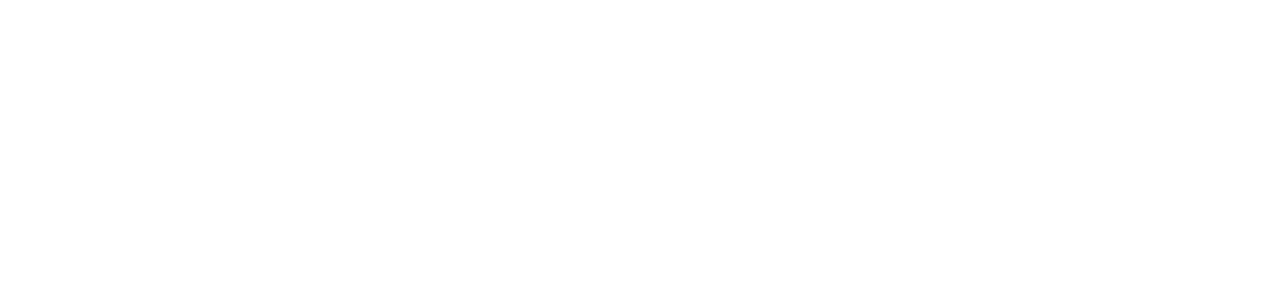
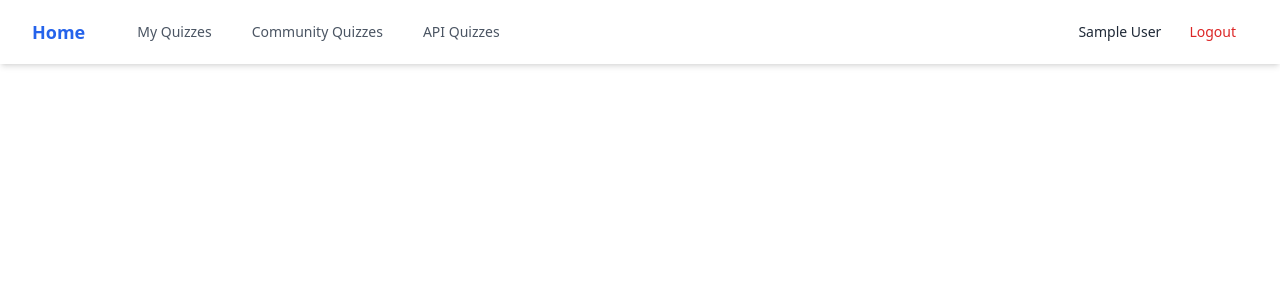
Before and after one commit to Cpit405-QuizApp/QuizApp, a React (Vite) app in the folder client/: page /apiquizzes in a window 1280 px wide. Before the commit this address had no page. Shown: the top 300 px of the page. Built offline with nearby package versions, Linux system fonts and the light colour scheme; no server answers; sample sign-in values are in the browser's storage; the HTML template or start-up script is replaced by a standard one.

Commit message:
Added Tokens, headers , logout

```diff
--- a/client/src/App.jsx
+++ b/client/src/App.jsx
@@ -5,20 +5,32 @@
 import LoginPage from "./pages/LoginPage";
 import Layout from "./Layout";
 import axios from "axios";
-
+import Homepage from "./pages/Homepage";
+import { UserContextProvider } from "./UserContextProvider";
+import myquizzes from "./pages/quiz/myquizzes";
+import CommunityQuizzes from "./pages/quiz/communityquizzes";
+import ApiQuizzes from "./pages/quiz/apiquizzes";
 axios.defaults.baseURL="http://localhost:4000"
-
+axios.defaults.withCredentials=true
 function App() {
   return (
+    <UserContextProvider>
+
     <Routes>
       <Route path="/" element={<Layout/>}>
-        <Route path="/register" element={<RegisterPage />} />
-        <Route index element={<IndexPage />} />
+        <Route path="/home" element={<Homepage />} />
+        <Route path="/myquizzes"element={<myquizzes />} />
+        <Route path="/communityquizzes" element={<CommunityQuizzes />} />
+        <Route path="/apiquizzes" element={<ApiQuizzes />} />
 
+      </Route>
       <Route path="/login" element={<LoginPage />} />
-      </Route>
+      <Route path="/register" element={<RegisterPage />} />
+      <Route index element={<IndexPage />} />
 
     </Routes>
+    </UserContextProvider>
+
   );
 }
 
--- a/client/src/Header.jsx
+++ /dev/null
@@ -1,9 +0,0 @@
-export default function Header(){
-
-
-    return(
-
-<div>This is header</div>
-
-    )
-}
--- a/client/src/Layout.jsx
+++ b/client/src/Layout.jsx
@@ -1,6 +1,6 @@
 
 import { Outlet } from "react-router-dom";
-import Header from "./Header";
+import Header from "./components/Header";
 
 export default function Layout(){
 
--- /dev/null
+++ b/client/src/UserContextProvider.jsx
@@ -0,0 +1,31 @@
+import axios from "axios";
+import { createContext, useEffect, useState } from "react";
+
+export const UserContext = createContext({});
+
+export function UserContextProvider({ children }) {
+  const [user, setUser] = useState(null);
+  const [ready, setReady] = useState(false);
+
+  useEffect(() => {
+    const storedUser = JSON.parse(localStorage.getItem("user"));
+    if (storedUser) {
+      setUser(storedUser);
+    }
+
+    axios.get("/profile")
+    .then(({ data }) => {
+      setUser(data);
+      setReady(true);
+      setAuthenticated(true);
+    })
+    .catch(error => {
+      setReady(true);
+    });
+}, []);
+  return (
+    <UserContext.Provider value={{ user, setUser, ready }}>
+      {children}
+    </UserContext.Provider>
+  );
+}
--- /dev/null
+++ b/client/src/components/Header.jsx
@@ -0,0 +1,64 @@
+import React, { useContext } from "react";
+import { Link, NavLink, Navigate } from "react-router-dom";
+import { UserContext } from "../UserContextProvider";
+import axios from "axios"; // Import axios
+
+export default function Header() {
+  const { user, ready, setUser } = useContext(UserContext); // Import and use setUser
+
+  const handleLogout = async () => {
+    setUser(null);
+    localStorage.removeItem("user");
+    try {
+      await axios.post("/logout");
+    } catch (error) {
+      console.error("Logout error:", error);
+    }
+    window.location.href = "/login";
+  };
+
+  if (!ready) {
+    return <div className="text-center py-4">Loading...</div>;
+  }
+
+  if (user) {
+    return (
+      <header className="bg-white shadow-md">
+        <nav className="max-w-7xl mx-auto px-4 sm:px-6 lg:px-8">
+          <div className="flex items-center justify-between h-16">
+            <div className="flex items-center">
+              <Link to="/home" className="text-lg font-semibold text-blue-600 hover:text-blue-800">
+                Home
+              </Link>
+
+              <div>
+  <div className="ml-10 flex items-baseline space-x-4">
+    <NavLink to="/myquizzes" className="text-gray-600 hover:text-gray-800 px-3 py-2 rounded-md text-sm font-medium">
+      My Quizzes
+    </NavLink>
+
+    <NavLink to="/communityquizzes" className="text-gray-600 hover:text-gray-800 px-3 py-2 rounded-md text-sm font-medium">
+      Community Quizzes
+    </NavLink>
+
+    <NavLink to="/apiquizzes" className="text-gray-600 hover:text-gray-800 px-3 py-2 rounded-md text-sm font-medium">
+      API Quizzes
+    </NavLink>
+  </div>
+</div>
+            </div>
+
+            <div className="flex items-center">
+              <span className="text-gray-800 text-sm font-medium mr-4">{user.firstName} {user.lastName}</span>
+              <button onClick={handleLogout} className="text-red-600 hover:text-red-800 px-3 py-2 rounded-md text-sm font-medium">
+                Logout
+              </button>
+            </div>
+          </div>
+        </nav>
+      </header>
+    );
+  } else {
+    return <Navigate to="/" />;
+  }
+}
--- /dev/null
+++ b/client/src/pages/Homepage.jsx
@@ -0,0 +1,16 @@
+import { Link } from "react-router-dom";
+import { Navigate } from "react-router-dom";
+import React, { useContext, useState, useEffect } from "react";
+import axios from "axios";
+import { UserContext } from "../UserContextProvider";
+export default function Homepage(){
+
+
+return(
+  <div className="min-h-screen flex flex-col justify-start items-center py-8 ">
+
+</div>
+
+)
+
+}
--- a/client/src/pages/LoginPage.jsx
+++ b/client/src/pages/LoginPage.jsx
@@ -1,22 +1,25 @@
-import React, { useState } from "react";
-import { Link, useNavigate } from "react-router-dom";
+import React, { useState,useContext } from "react";
+import { Link, useNavigate} from "react-router-dom";
 import axios from "axios";
+import { UserContext } from "../UserContextProvider";
 
 export default function LoginPage() {
   const [email, setEmail] = useState("");
   const [password, setPassword] = useState("");
   const navigate = useNavigate();
+  const { setUser } = useContext(UserContext);
 
   async function login(ev) {
     ev.preventDefault();
     try {
-      await axios.post("/login", { email, password });
-      alert("Login successful");
-      navigate("/index");
+      const { data } = await axios.post("/login", { email, password });
+
+      setUser(data);
+       alert("Login successful");
+      navigate("/home");
     } catch (e) {
-      const errorMessage =
-        e.response?.data?.message || "An unknown error occurred";
-      alert("Login Failed: " + errorMessage);
+
+      alert("Login Failed: " + e);
     }
   }
 
--- /dev/null
+++ b/client/src/pages/quiz/apiquizzes.jsx
@@ -0,0 +1,14 @@
+import React, { useContext, useState, useEffect } from "react";
+
+
+export default function apiquizzes(){
+
+
+    return(
+      <div className="min-h-screen flex flex-col justify-start items-center py-8 ">
+
+    </div>
+
+    )
+
+    }
--- /dev/null
+++ b/client/src/pages/quiz/communityquizzes.jsx
@@ -0,0 +1,14 @@
+
+import React, { useContext, useState, useEffect } from "react";
+
+export default function communityquizzes(){
+
+
+    return(
+      <div className="min-h-screen flex flex-col justify-start items-center py-8 ">
+
+    </div>
+
+    )
+
+    }
--- /dev/null
+++ b/client/src/pages/quiz/myquizzes.jsx
@@ -0,0 +1,14 @@
+import React, { useContext, useState, useEffect } from "react";
+
+
+export default function myquizzes(){
+
+
+    return(
+      <div className="min-h-screen flex flex-col justify-start items-center py-8 ">
+
+    </div>
+
+    )
+
+    }
```
Also changed, not shown: 1 other file (tests, documents, lock files or other folders).
